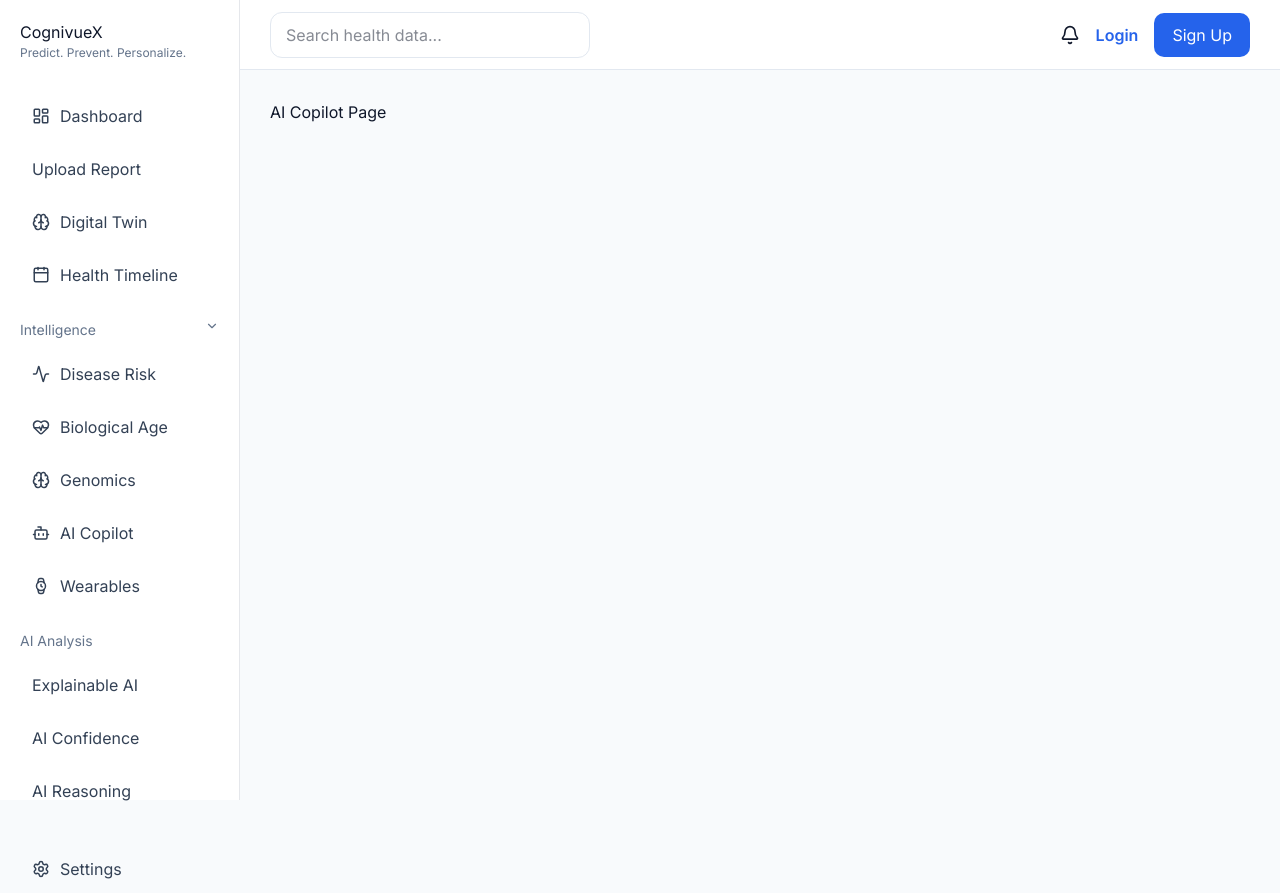
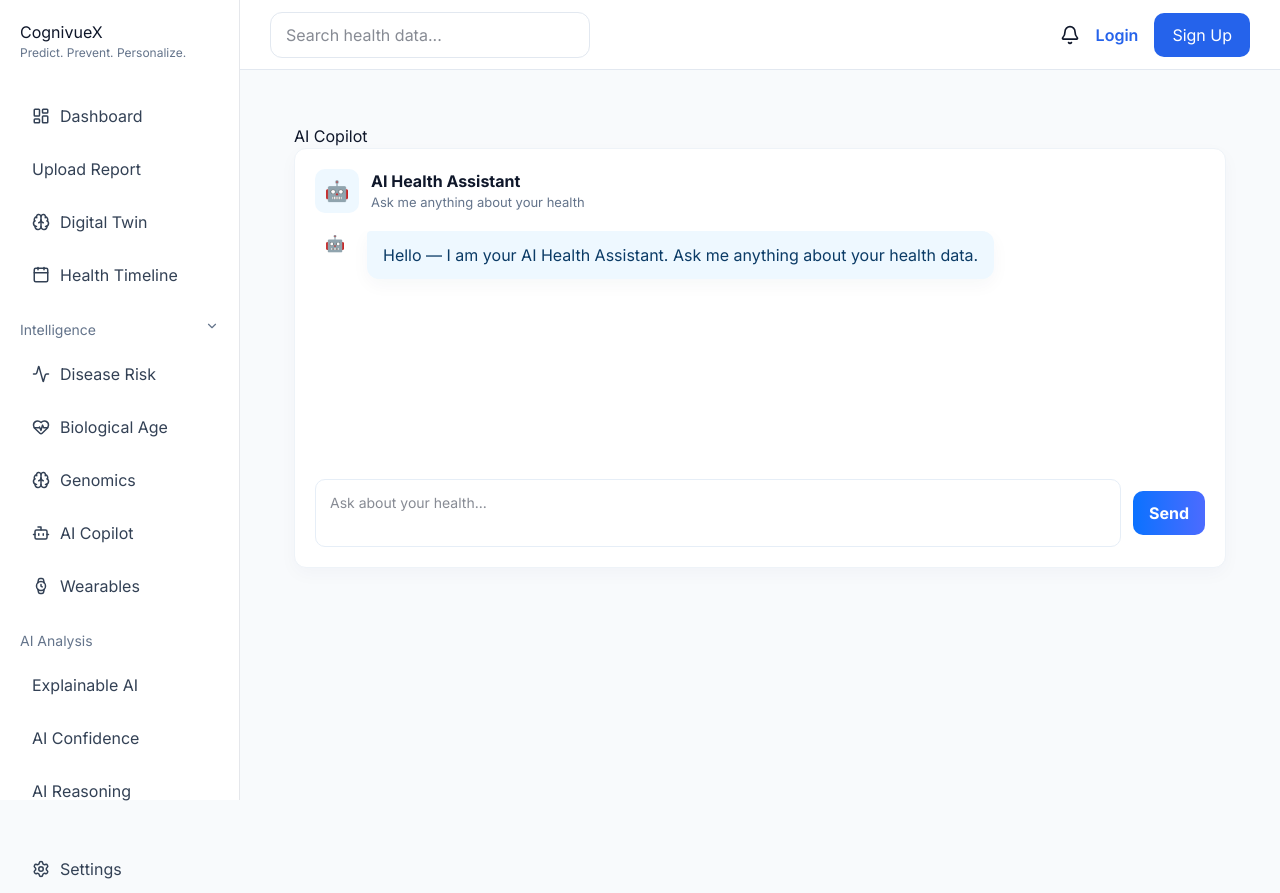
Before and after one commit to likithknp/cognivuex-ui, a React (Vite) app: page /copilot in a window 1280 px wide. Built offline with nearby package versions, Linux system fonts and the light colour scheme.

Commit message:
Copilot AI

```diff
--- a/src/pages/Copilot.jsx
+++ b/src/pages/Copilot.jsx
@@ -1,3 +1,159 @@
+import React, { useState } from 'react';
+
+function MessageBubble({ role, text }) {
+  const isUser = role === 'user';
+  const containerStyle = {
+    display: 'flex',
+    gap: 12,
+    alignItems: 'flex-start',
+    justifyContent: isUser ? 'flex-end' : 'flex-start',
+    marginBottom: 12,
+  };
+  const bubbleStyle = {
+    maxWidth: '78%',
+    background: isUser ? '#0b72ff' : '#eef8ff',
+    color: isUser ? 'white' : '#0b3b66',
+    padding: '12px 16px',
+    borderRadius: 12,
+    borderTopLeftRadius: isUser ? 12 : 4,
+    borderTopRightRadius: isUser ? 4 : 12,
+    boxShadow: '0 6px 18px rgba(20,40,80,0.04)',
+  };
+
+  return (
+    <div style={containerStyle}>
+      {!isUser && <div style={{ width: 40, textAlign: 'center' }}>🤖</div>}
+      <div style={bubbleStyle}>{text}</div>
+      {isUser && <div style={{ width: 40 }} />}
+    </div>
+  );
+}
+
 export default function Copilot() {
-  return <h1>AI Copilot Page</h1>;
+  const [messages, setMessages] = useState([
+    { role: 'assistant', text: 'Hello — I am your AI Health Assistant. Ask me anything about your health data.' },
+  ]);
+  const [input, setInput] = useState('');
+  const [loading, setLoading] = useState(false);
+
+  async function sendMessage() {
+    const question = input.trim();
+    if (!question) return;
+    const userMsg = { role: 'user', text: question };
+    setMessages((m) => [...m, userMsg]);
+    setInput('');
+    setLoading(true);
+
+    try {
+      const res = await fetch('/api/copilot', {
+        method: 'POST',
+        headers: { 'Content-Type': 'application/json' },
+        body: JSON.stringify({ question }),
+      });
+
+      if (!res.ok) throw new Error('Backend unavailable');
+
+      const data = await res.json();
+      // Expecting { answer: '...' }
+      const answer = data?.answer ?? 'Sorry, I could not compute an answer.';
+      setMessages((m) => [...m, { role: 'assistant', text: answer }]);
+    } catch (err) {
+      // Fallback simulated response when backend not reachable — small heuristic for realistic reply
+      const fallback = generateFallbackReply(question);
+      setMessages((m) => [...m, { role: 'assistant', text: fallback }]);
+    } finally {
+      setLoading(false);
+    }
+  }
+
+  function onKeyDown(e) {
+    if (e.key === 'Enter' && !e.shiftKey) {
+      e.preventDefault();
+      sendMessage();
+    }
+  }
+
+  function generateFallbackReply(question) {
+    const q = question.toLowerCase();
+    if (q.includes('sleep')) {
+      return 'Based on typical patterns, improving sleep consistency and avoiding screens before bed can raise your sleep quality. Track sleep duration and REM for tailored advice.';
+    }
+    if (q.includes('heart') || q.includes('bp') || q.includes('blood')) {
+      return 'For heart health, prioritise regular aerobic activity, maintain a healthy sodium intake, and monitor resting heart rate trends. Consult a clinician for abnormal readings.';
+    }
+    if (q.includes('nutrition') || q.includes('diet')) {
+      return 'Focus on balanced meals with lean protein, whole grains and vegetables. Track macros and consider a nutritionist for personalised plans.';
+    }
+    // generic helpful reply
+    return 'I don\'t have live backend access right now. Generally, I can analyze your health metrics, highlight risk factors, and suggest interventions. Provide more details (e.g., sleep hours, activity, blood pressure) for a focused answer.';
+  }
+
+  return (
+    <div style={{ padding: 24, fontFamily: 'Inter, Arial, sans-serif' }}>
+      <h2 style={{ marginTop: 0 }}>AI Copilot</h2>
+
+      <div
+        style={{
+          borderRadius: 12,
+          border: '1px solid #eef3f8',
+          background: 'white',
+          padding: 20,
+          minHeight: 420,
+          display: 'flex',
+          flexDirection: 'column',
+          gap: 12,
+          boxShadow: '0 6px 18px rgba(20,40,80,0.03)',
+        }}
+      >
+        <div style={{ display: 'flex', gap: 12, alignItems: 'center', marginBottom: 6 }}>
+          <div style={{ width: 44, height: 44, borderRadius: 10, background: '#eef8ff', display: 'flex', alignItems: 'center', justifyContent: 'center', fontSize: 20 }}>🤖</div>
+          <div>
+            <div style={{ fontWeight: 700 }}>AI Health Assistant</div>
+            <div style={{ color: '#64748b', fontSize: 13 }}>Ask me anything about your health</div>
+          </div>
+        </div>
+
+        <div style={{ flex: 1, overflowY: 'auto', paddingRight: 8 }}>
+          {messages.map((m, i) => (
+            <MessageBubble key={i} role={m.role} text={m.text} />
+          ))}
+        </div>
+
+        <div style={{ display: 'flex', gap: 12, alignItems: 'center' }}>
+          <textarea
+            placeholder="Ask about your health..."
+            value={input}
+            onChange={(e) => setInput(e.target.value)}
+            onKeyDown={onKeyDown}
+            style={{
+              flex: 1,
+              resize: 'none',
+              padding: '12px 14px',
+              borderRadius: 10,
+              border: '1px solid #e6eef7',
+              minHeight: 44,
+              fontSize: 14,
+            }}
+            disabled={loading}
+          />
+
+          <button
+            onClick={sendMessage}
+            disabled={loading}
+            style={{
+              background: loading ? '#9bbffb' : 'linear-gradient(90deg,#0b72ff,#4c6bff)',
+              color: 'white',
+              border: 'none',
+              padding: '10px 16px',
+              borderRadius: 10,
+              cursor: loading ? 'default' : 'pointer',
+              fontWeight: 700,
+            }}
+          >
+            {loading ? 'Thinking…' : 'Send'}
+          </button>
+        </div>
+      </div>
+    </div>
+  );
 }
```
